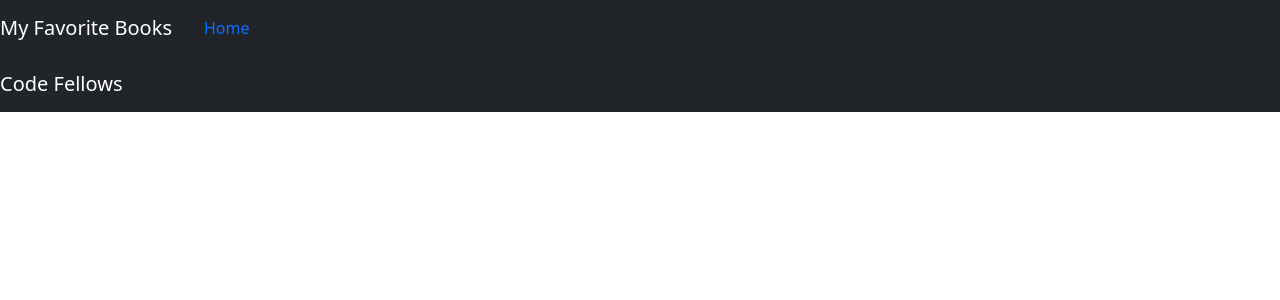
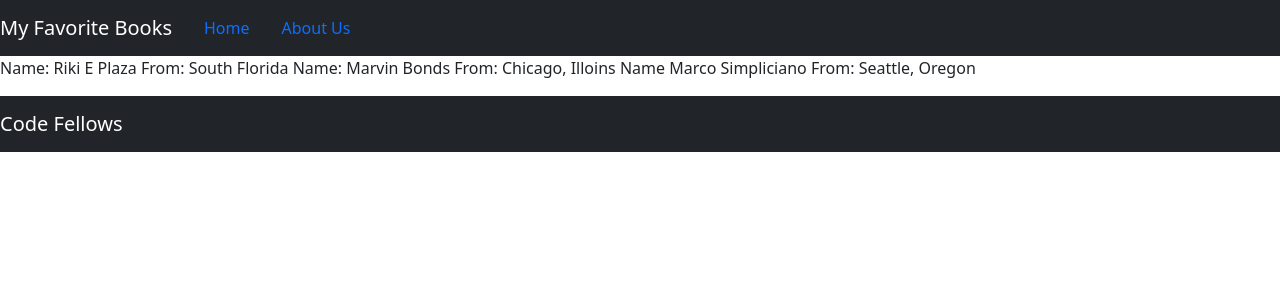
Before and after one commit to tempusedax/can-of-books-frontend, a React (Create React App) app: page /about in a window 1280 px wide. Shown: the top 300 px of the page. Built offline with nearby package versions, Linux system fonts and the light colour scheme.

Commit message:
added about me path

```diff
--- a/src/About.js
+++ b/src/About.js
@@ -1,10 +1,22 @@
 import { Component } from "react";
+//import React from "react";
+
 
 class Profile extends Component {
 
   render() {
     /* TODO: render information about the developers */
-    return <p>Profile page coming soon</p>
+    return <p>Name: Riki E Plaza
+      From: South Florida
+
+
+      Name: Marvin Bonds
+      From: Chicago, Illoins
+
+
+      Name Marco Simpliciano
+      From: Seattle, Oregon
+    </p>
   }
 };
 
--- a/src/App.js
+++ b/src/App.js
@@ -3,6 +3,7 @@ import Header from './Header';
 import Footer from './Footer';
 import BestBooks from './BestBooks';
 import 'bootstrap/dist/css/bootstrap.min.css';
+import About from './About';
 import {
   BrowserRouter as Router,
   Routes,
@@ -22,6 +23,11 @@ class App extends React.Component {
             >
             </Route>
             {/* PLACEHOLDER: add a route with a path of '/about' that renders the `About` component */}
+            <Route
+              exact path="/about"
+              element={<About />}
+              >
+            </Route>
           </Routes>
           <Footer />
         </Router>
--- a/src/Header.js
+++ b/src/Header.js
@@ -8,6 +8,7 @@ class Header extends React.Component {
       <Navbar collapseOnSelect expand="lg" bg="dark" variant="dark">
         <Navbar.Brand>My Favorite Books</Navbar.Brand>
         <NavItem><Link to="/" className="nav-link">Home</Link></NavItem>
+        <NavItem><Link to="/About" className="nav-link">About Us</Link></NavItem>
         {/* PLACEHOLDER: render a navigation link to the about page */}
       </Navbar>
     )
```
